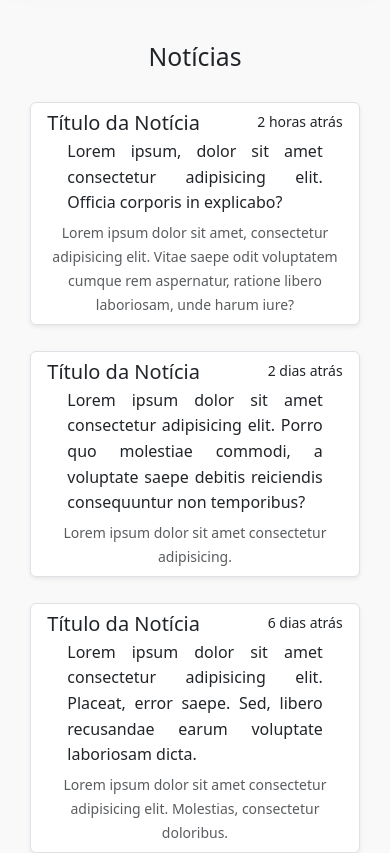
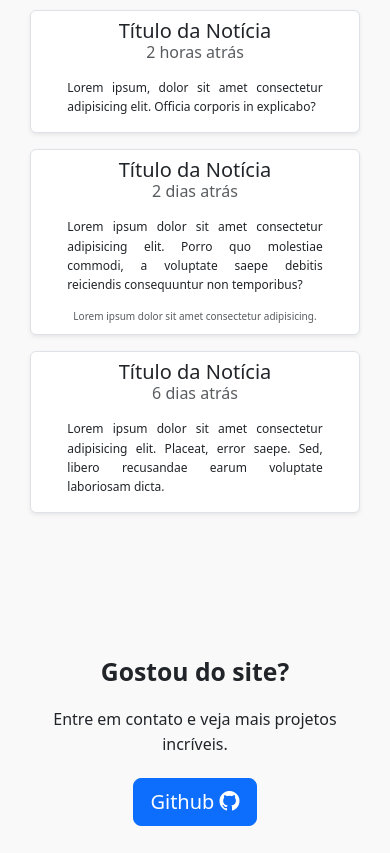
Before and after one commit to devls-io/website-interativo, a plain HTML site: page index.html in a window 390 px wide. Shown: the part 4840-5693 px from the top of the page. Drawn offline with nearby package versions, Linux system fonts and the light colour scheme.

Commit message:
fix: Adjusts mobile layout and spacing issues
This commit addresses several minor visual and usability issues:
- Corrects inconsistent spacing within news cards on mobile.
- Adjusts text alignment on very small screens for better readability.
- Aligns navigation dropdown arrows correctly.
- Ensures all images are properly contained within the grid.

```diff
--- a/index.html
+++ b/index.html
@@ -62,7 +62,7 @@
 
                         <li class="nav-item dropdown me-3">
                             <a href="#" id="configDrop" class="nav-link dropdown-toggle navItems" role="button" aria-expanded="false" data-bs-toggle="dropdown">
-                                <i class="bi bi-gear-fill"></i> Configurações
+                                <i class="bi bi-gear-fill"></i>   Configurações
                             </a>
 
                             <ul class="dropdown-menu w-50 border-0 text-center" aria-labelledby="configDrop">
@@ -141,34 +141,31 @@
             <h2 id="noticias">Notícias</h2>
 
             <div class="list-group">
-                <a href="#" class="list-group-item list-group-item-action border rounded mb-3 shadow-sm  mx-auto">
-                    <div class="d-flex w-100 justify-content-between">
-                        <h5 class="mb-1">Título da Notícia</h5>
-                        <small>2 horas atrás</small>
-                    </div>
-                    <p class="mb-1">Lorem ipsum, dolor sit amet consectetur adipisicing elit. Officia corporis in explicabo?</p>
-                    <small class="text-muted">Lorem ipsum dolor sit amet, consectetur adipisicing elit. Vitae saepe odit voluptatem cumque rem aspernatur, ratione libero laboriosam, unde harum iure?</small>
+                <a href="#" class="list-group-item list-group-item-action border rounded mb-3 shadow-sm mx-auto">
+                    <h5 class="mb-3">
+                        Título da Notícia
+                        <small class="d-block text-muted fs-6">2 horas atrás</small>
+                    </h5>
+                    <p class="mb-2">Lorem ipsum, dolor sit amet consectetur adipisicing elit. Officia corporis in explicabo?</p>
                 </a>
 
-                <a href="#" class="list-group-item list-group-item-action border rounded mb-3 shadow-sm  mx-auto">
-                    <div class="d-flex w-100  justify-content-between">
-                        <h5 class="mb-1">Título da Notícia</h5>
-                        <small>2 dias atrás</small>
-                    </div>
-                    <p class="mb-1">Lorem ipsum dolor sit amet consectetur adipisicing elit. Porro quo molestiae commodi, a voluptate saepe debitis reiciendis consequuntur non temporibus?</p>
-                    <small class="text-muted">Lorem ipsum dolor sit amet consectetur adipisicing.</small>
+                <a href="#" class="list-group-item list-group-item-action border rounded mb-3 shadow-sm mx-auto">
+                    <h5 class="mb-3">
+                        Título da Notícia
+                        <small class="d-block text-muted fs-6">2 dias atrás</small>
+                    </h5>
+                    <p class="mb-2">Lorem ipsum dolor sit amet consectetur adipisicing elit. Porro quo molestiae commodi, a voluptate saepe debitis reiciendis consequuntur non temporibus?</p>
+                    <small class="text-muted" id="small-text">Lorem ipsum dolor sit amet consectetur adipisicing.</small>
                 </a>
 
-                <a href="#" class="list-group-item list-group-item-action border rounded mb-3 shadow-sm  mx-auto">
-                    <div class="d-flex w-100 justify-content-between">
-                        <h5 class="mb-1">Título da Notícia</h5>
-                        <small>6 dias atrás</small>
-                    </div>
-                    <p class="mb-1">Lorem ipsum dolor sit amet consectetur adipisicing elit. Placeat, error saepe. Sed, libero recusandae earum voluptate laboriosam dicta.</p>
-                    <small class="text-muted">Lorem ipsum dolor sit amet consectetur adipisicing elit. Molestias, consectetur doloribus.</small>
+                <a href="#" class="list-group-item list-group-item-action border rounded mb-3 shadow-sm mx-auto">
+                    <h5 class="mb-3">
+                        Título da Notícia
+                        <small class="d-block text-muted fs-6">6 dias atrás</small>
+                    </h5>
+                    <p class="mb-2">Lorem ipsum dolor sit amet consectetur adipisicing elit. Placeat, error saepe. Sed, libero recusandae earum voluptate laboriosam dicta.</p>
                 </a>
             </div>
-
 
         </Section>
 
--- a/script.js
+++ b/script.js
@@ -91,8 +91,6 @@ class RelaxMode {
         }
     }
 }
-
-new RelaxMode()
 
 
 class Clock {
--- a/style.css
+++ b/style.css
@@ -82,11 +82,13 @@ section h3 {
   margin-top: 20px;
 }
 
-/* Largura das caixas de notícias */
+/* Caixas de Noticias */
+
 .list-group-item {
-  width: 50%;
-  margin: 10px auto;
+    width: 50%;
+
 }
+
 
 footer p {
   margin-bottom: 0;
@@ -213,6 +215,12 @@ footer p {
     font-size: 1.2em;
 }
 
+.navbar-nav .nav-item .navItems {
+  display: flex; /* Transforma o link em um container flexbox */
+  align-items: center; /* Centraliza os itens verticalmente */
+  justify-content: space-between; /* Distribui o texto e a seta */
+}
+
 @media (max-width: 768px) {
 
   header{
@@ -223,10 +231,12 @@ footer p {
     z-index: 1030;
   }
 
-
-
   body{
     padding-top: 60px;
+  }
+
+  main img{
+    width: 85%;
   }
 
   /* Correção de rolagem para as âncoras */
@@ -248,3 +258,13 @@ footer p {
 
 
 }
+
+@media (max-width: 400px) {
+  .list-group a.list-group-item p {
+    font-size: 12px;
+  }
+
+  #small-text{
+    font-size: 10px;
+  }
+}
```
